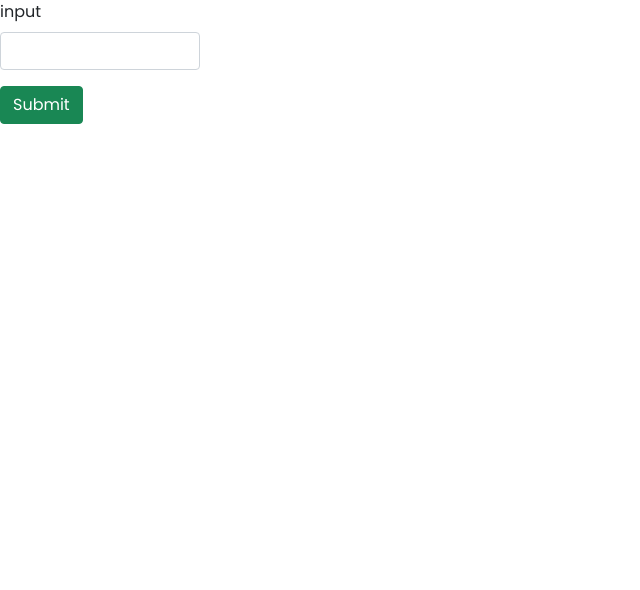
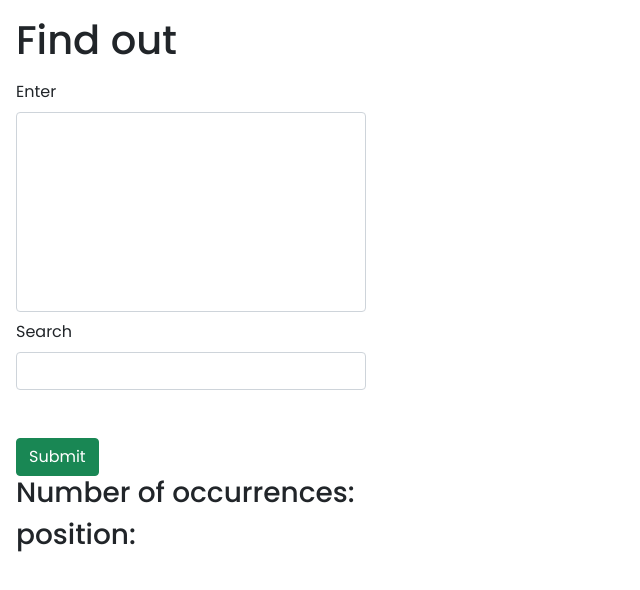
Before and after one commit to Madurai-coders/wework, a React (Create React App) app: page / in a window 1280 px wide. Shown: the top 590 px of the page, without its empty margins (0-640 px from the left). Built offline with nearby package versions, Linux system fonts and the light colour scheme.

Commit message:
component

```diff
--- a/src/App.js
+++ b/src/App.js
@@ -13,7 +13,7 @@ import Job_website from './components/job_website/job';
 import Lookingjob_Signup from "./components/lookingjob_signup/lookingjob_signup";
 import Lookingjob_Login from './components/lookingjob_login/lookingjob_login';
 import Hires_website from './components/hires_website/hires_website';
-import Task_star from './components/task_star/taskstar';
+import Java_tasks from "./components/java_tasks/java_tasks";
 function App() {
   return (
     <>
@@ -23,7 +23,7 @@ function App() {
 
         <Switch>
 
-        <Route path="/" exact component={Task_star}></Route>
+        <Route path="/" exact component={Java_tasks}></Route>
 
            <Route path="/introduction" exact component={Introduction}></Route>
            <Route path="/content" exact component={Content}></Route>
--- /dev/null
+++ b/src/components/java_tasks/java_tasks.js
@@ -0,0 +1,75 @@
+import React, { useState } from "react";
+
+function Java_tasks() {
+  const [entry, setentry] = useState();
+
+  const [search, setsearch] = useState();
+  const [value, setvalue] = useState();
+  const [result, setresult] = useState();
+
+  function submit() {
+    let text = entry;
+    let position = text.search(search);
+    console.log(position);
+    setresult(position);
+
+        const data = entry;
+        let occurrence = 0;
+        for (let i = 0; i < data.length; i++) {
+       if (data.charAt(i) == search) {
+            occurrence++;
+           }
+     }
+         console.log(occurrence);
+
+         setvalue(occurrence);
+  }
+
+  return (
+    <>
+      <div className="conatiner-fluid">
+        <div className="form">
+          <h1 className="m-3">Find out</h1>
+          <div class="m-3">
+            <label for="exampleInputEmail1" class="form-label">
+              Enter
+            </label>
+            <input
+              value={entry}
+              onChange={(e) => setentry(e.target.value)}
+              type="text"
+              class="form-control email"
+              id="exampleInputEmail1"
+              aria-describedby="emailHelp"
+              style={{ height: 200, width: 350 }}
+            ></input>
+
+            <label for="exampleInputEmail1" class="form-label mt-2">
+              Search
+            </label>
+            <input
+              value={search}
+              onChange={(e) => setsearch(e.target.value)}
+              type="text"
+              class="form-control email"
+              id="exampleInputEmail1"
+              aria-describedby="emailHelp"
+              style={{ width: 350 }}
+            ></input>
+            <button
+              type="button"
+              onClick={submit}
+              className=" mt-5 btn btn-success"
+            >
+              Submit
+            </button>
+            <h3>Number of occurrences:{value}</h3>
+            <h3>position:{result}</h3>
+          </div>
+        </div>
+      </div>
+    </>
+  );
+}
+
+export default Java_tasks;
```
